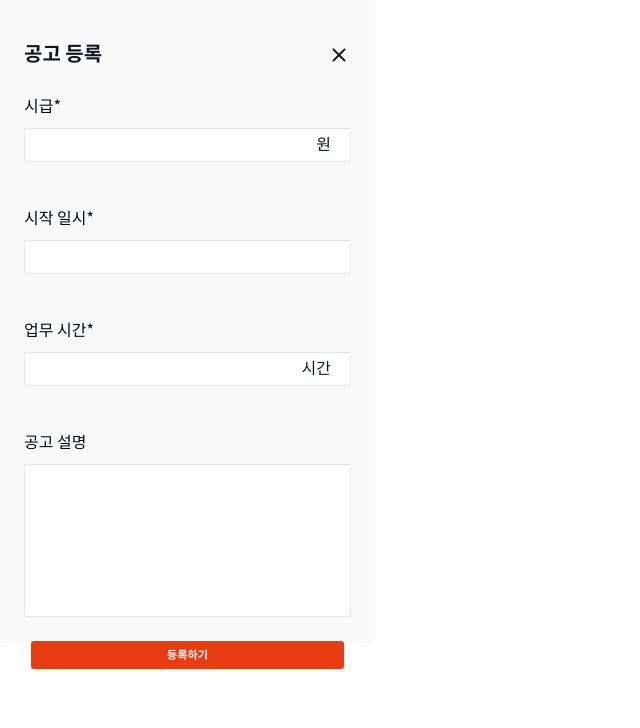
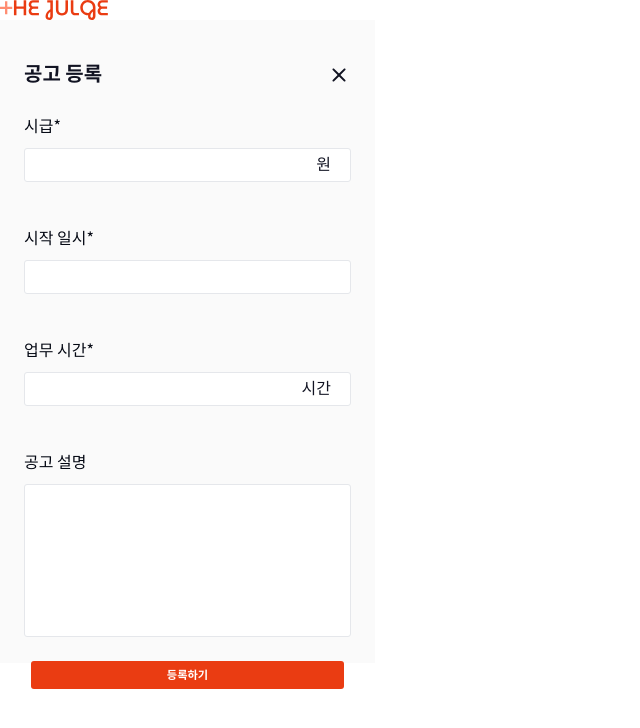
Before and after one commit to dkile/Julge, a Next.js app: page /notice/register in a window 1280 px wide. Shown: the top 728 px of the page, without its empty margins (0-640 px from the left). Built offline with nearby package versions, Linux system fonts and the light colour scheme.

Commit message:
feat: 로고버튼 눌렀을 때 공고 리스트 페이지로 이동하는 기능 구현

```diff
--- a/src/components/NoticeRegister/noticeRegisterInput.tsx
+++ /dev/null
@@ -1,25 +0,0 @@
-import * as React from "react";
-
-import { cn } from "@/lib/utils";
-
-export interface InputProps
-  extends React.InputHTMLAttributes<HTMLInputElement> {}
-
-const Input = React.forwardRef<HTMLInputElement, InputProps>(
-  ({ className, type, ...props }, ref) => {
-    return (
-      <input
-        type={type}
-        className={cn(
-          "bg--white flex h-[2.6rem] w-full items-center self-stretch rounded-md border border-input px-[2rem] py-[1.6rem] text-sm ring-offset-background placeholder:text-muted-foreground focus-visible:outline-none focus-visible:ring-2 focus-visible:ring-ring focus-visible:ring-offset-2 disabled:cursor-not-allowed disabled:opacity-50",
-          className,
-        )}
-        ref={ref}
-        {...props}
-      />
-    );
-  },
-);
-Input.displayName = "Input";
-
-export { Input };
--- a/src/components/NoticeRegister/noticeRegisterLabel.tsx
+++ /dev/null
@@ -1,24 +0,0 @@
-import * as LabelPrimitive from "@radix-ui/react-label";
-import { cva, type VariantProps } from "class-variance-authority";
-import * as React from "react";
-
-import { cn } from "@/lib/utils";
-
-const labelVariants = cva(
-  "text-[1.6rem] text--black not-italic font-normal leading-[2.6rem]",
-);
-
-const Label = React.forwardRef<
-  React.ElementRef<typeof LabelPrimitive.Root>,
-  React.ComponentPropsWithoutRef<typeof LabelPrimitive.Root> &
-    VariantProps<typeof labelVariants>
->(({ className, ...props }, ref) => (
-  <LabelPrimitive.Root
-    ref={ref}
-    className={cn(labelVariants(), className)}
-    {...props}
-  />
-));
-Label.displayName = LabelPrimitive.Root.displayName;
-
-export { Label };
--- a/src/pages/notice/register/index.tsx
+++ b/src/pages/notice/register/index.tsx
@@ -1,8 +1,24 @@
-import { Input } from "@/components/NoticeRegister/noticeRegisterInput";
-import { Label } from "@/components/NoticeRegister/noticeRegisterLabel";
+import Image from "next/image";
+import Link from "next/link";
+
+import { Button } from "@/components/ui/button";
+import { Input } from "@/components/ui/input";
+import { Label } from "@/components/ui/label";
 
 function NoticeRegister() {
   return (
+    <>
+      <Link href={"/notices"}>
+        <div className="relative h-[2rem] w-[10.8rem]">
+          <Image
+            src="/icons/logo.svg"
+            layout="fill"
+            objectFit="contain"
+            alt="로고이미지"
+          />
+        </div>
+      </Link>
+      <form>
         <div className="w-[37.5rem] gap-[0.8rem] bg-[#FAFAFA]">
           <div className="flex flex-col items-center justify-center">
             <div className="flex w-[35.1rem] flex-col items-start gap-[0.8rem] px-[1.2rem] pb-[8rem] pt-[4rem]">
@@ -11,55 +27,99 @@ function NoticeRegister() {
                   <h3 className="text-[2rem] font-bold not-italic leading-normal text-black">
                     공고 등록
                   </h3>
-              <img src={"/icons/close.svg"} className="h-[2.4rem] w-[2.4rem]" />
+                  <Button
+                    variant="ghost"
+                    className="relative h-[2.4rem] w-[2.4rem]"
+                  >
+                    <Image
+                      src="/icons/close.svg"
+                      layout="fill"
+                      objectFit="contain"
+                      alt="닫기이미지"
+                    />
+                  </Button>
                 </div>
                 <div className="flex h-[52.3rem] w-full flex-col justify-end gap-[2rem]">
-              <form className="flex h-[9.2rem] w-full flex-col items-start gap-[0.8rem]">
-                <Label htmlFor="시급">시급*</Label>
+                  <div className="flex h-[9.2rem] w-full flex-col items-start gap-[0.8rem]">
+                    <Label
+                      className="text--black text-[1.6rem] font-normal not-italic leading-[2.6rem]"
+                      htmlFor="hourly wage"
+                    >
+                      시급*
+                    </Label>
                     <div className="relative inline-block w-full">
-                  <Input type="text" id="hourly wage" />
+                      <Input
+                        className="h-[2.6rem] items-center self-stretch rounded-md border border-input bg-white px-[2rem] py-[1.6rem] disabled:cursor-not-allowed disabled:opacity-50"
+                        type="text"
+                        id="hourly wage"
+                        name="hourly wage"
+                      />
                       <span className="absolute inset-y-0 right-0 flex items-center pr-[2rem] text-[1.6rem] font-normal not-italic leading-[2.6rem] text-black">
                         원
                       </span>
                     </div>
-              </form>
-              <form className="flex h-[9.2rem] w-full flex-col items-start gap-[0.8rem]">
-                <Label htmlFor="시작 일시">시작 일시*</Label>
-                <Input type="text" id="begin" />
-              </form>
-              <form className="flex h-[9.2rem] w-full flex-col items-start gap-[0.8rem]">
-                <Label htmlFor="업무 시간">업무 시간*</Label>
+                  </div>
+                  <div className="flex h-[9.2rem] w-full flex-col items-start gap-[0.8rem]">
+                    <Label
+                      className="text--black text-[1.6rem] font-normal not-italic leading-[2.6rem]"
+                      htmlFor="begin"
+                    >
+                      시작 일시*
+                    </Label>
+                    <Input
+                      className="h-[2.6rem] items-center self-stretch rounded-md border border-input bg-white px-[2rem] py-[1.6rem] disabled:cursor-not-allowed disabled:opacity-50"
+                      type="text"
+                      id="begin"
+                      name="begin"
+                    />
+                  </div>
+                  <div className="flex h-[9.2rem] w-full flex-col items-start gap-[0.8rem]">
+                    <Label
+                      className="text--black text-[1.6rem] font-normal not-italic leading-[2.6rem]"
+                      htmlFor="business hours"
+                    >
+                      업무 시간*
+                    </Label>
                     <div className="relative inline-block w-full">
                       <Input
+                        className="h-[2.6rem] items-center self-stretch rounded-md border border-input bg-white px-[2rem] py-[1.6rem] disabled:cursor-not-allowed disabled:opacity-50"
                         type="text"
-                    className="placeholder:italic"
                         id="business hours"
+                        name="business hours"
                       />
                       <span className="absolute inset-y-0 right-0 flex items-center pr-[2rem] text-[1.6rem] font-normal not-italic leading-[2.6rem] text-black">
                         시간
                       </span>
                     </div>
-              </form>
-              <form className="flex h-[18.7rem] w-full flex-col items-start gap-[0.8rem]">
-                <Label htmlFor="업무 시간">공고 설명</Label>
-                <input
+                  </div>
+                  <div className="flex h-[18.7rem] w-full flex-col items-start gap-[0.8rem]">
+                    <Label
+                      className="text--black text-[1.6rem] font-normal not-italic leading-[2.6rem]"
+                      htmlFor="explanation"
+                    >
+                      공고 설명
+                    </Label>
+                    <Input
+                      className="h-[15.3rem] w-full items-center self-stretch overflow-auto rounded-md border border-input px-[2rem] py-[1.6rem] text-sm ring-offset-background placeholder:text-muted-foreground focus-visible:outline-none focus-visible:ring-2 focus-visible:ring-ring focus-visible:ring-offset-2 disabled:cursor-not-allowed disabled:opacity-50"
                       type="text"
                       id="explanation"
-                  className="flex h-[15.3rem] w-full items-center self-stretch overflow-auto rounded-md border border-input px-[2rem] py-[1.6rem] text-sm ring-offset-background placeholder:text-muted-foreground focus-visible:outline-none focus-visible:ring-2 focus-visible:ring-ring focus-visible:ring-offset-2 disabled:cursor-not-allowed disabled:opacity-50"
+                      name="explanation"
                     />
-              </form>
+                  </div>
                 </div>
                 <div>
-              <button className="flex h-[2rem] items-center justify-center gap-[0.8rem] self-stretch rounded-md bg-[#EA3C12] px-[13.6rem] py-[1.4rem]">
+                  <Button className="flex h-[2rem] items-center justify-center gap-[0.8rem] self-stretch rounded-md bg-primary px-[13.6rem] py-[1.4rem]">
                     <span className="text-center text-lg font-bold leading-5 text-white">
                       등록하기
                     </span>
-              </button>
+                  </Button>
                 </div>
               </div>
             </div>
           </div>
         </div>
+      </form>
+    </>
   );
 }
 
```
Also changed, not shown: 1 other file (tests, documents, lock files or other folders). Lines whose indentation alone changed are shown as unchanged.
